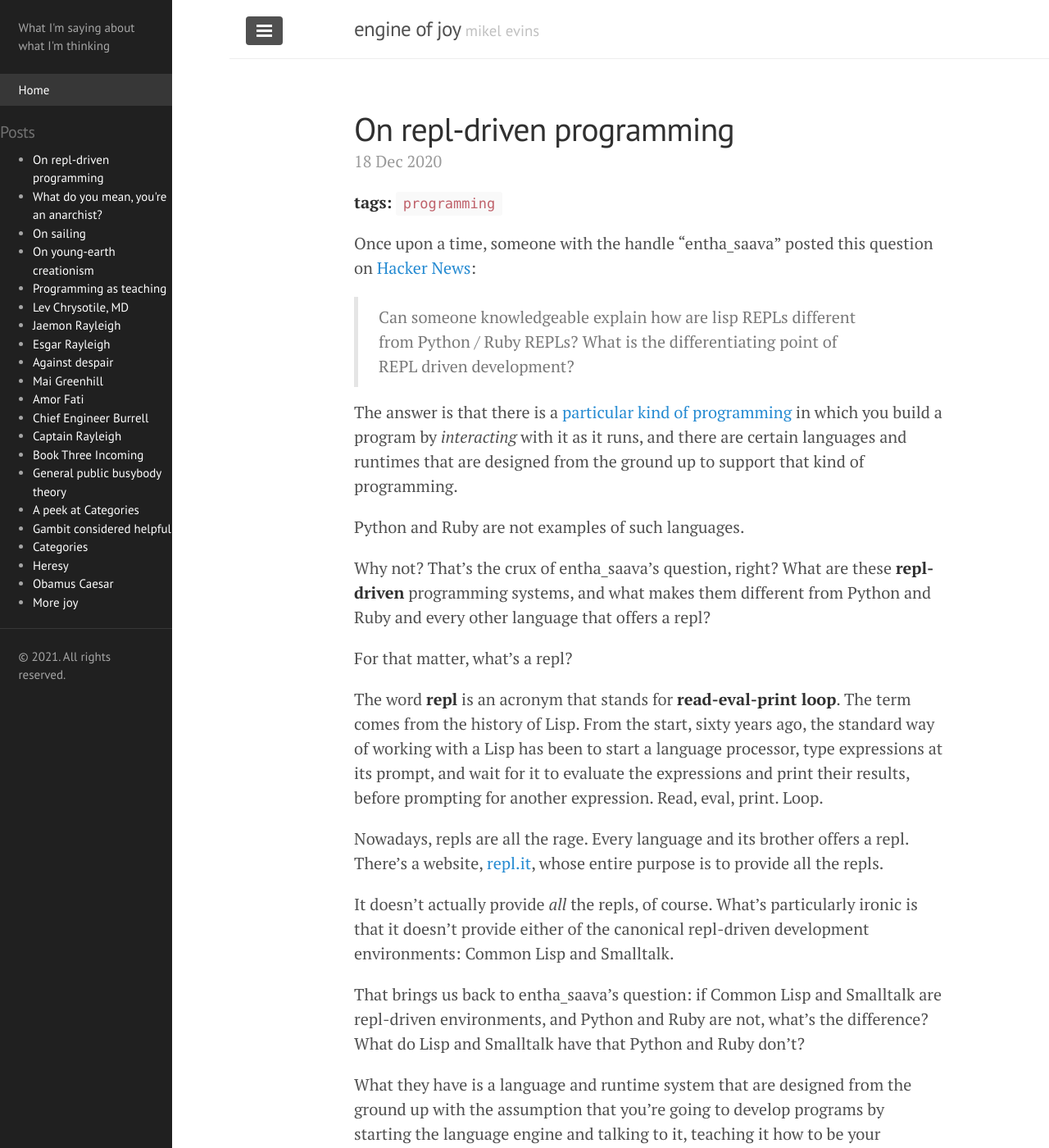
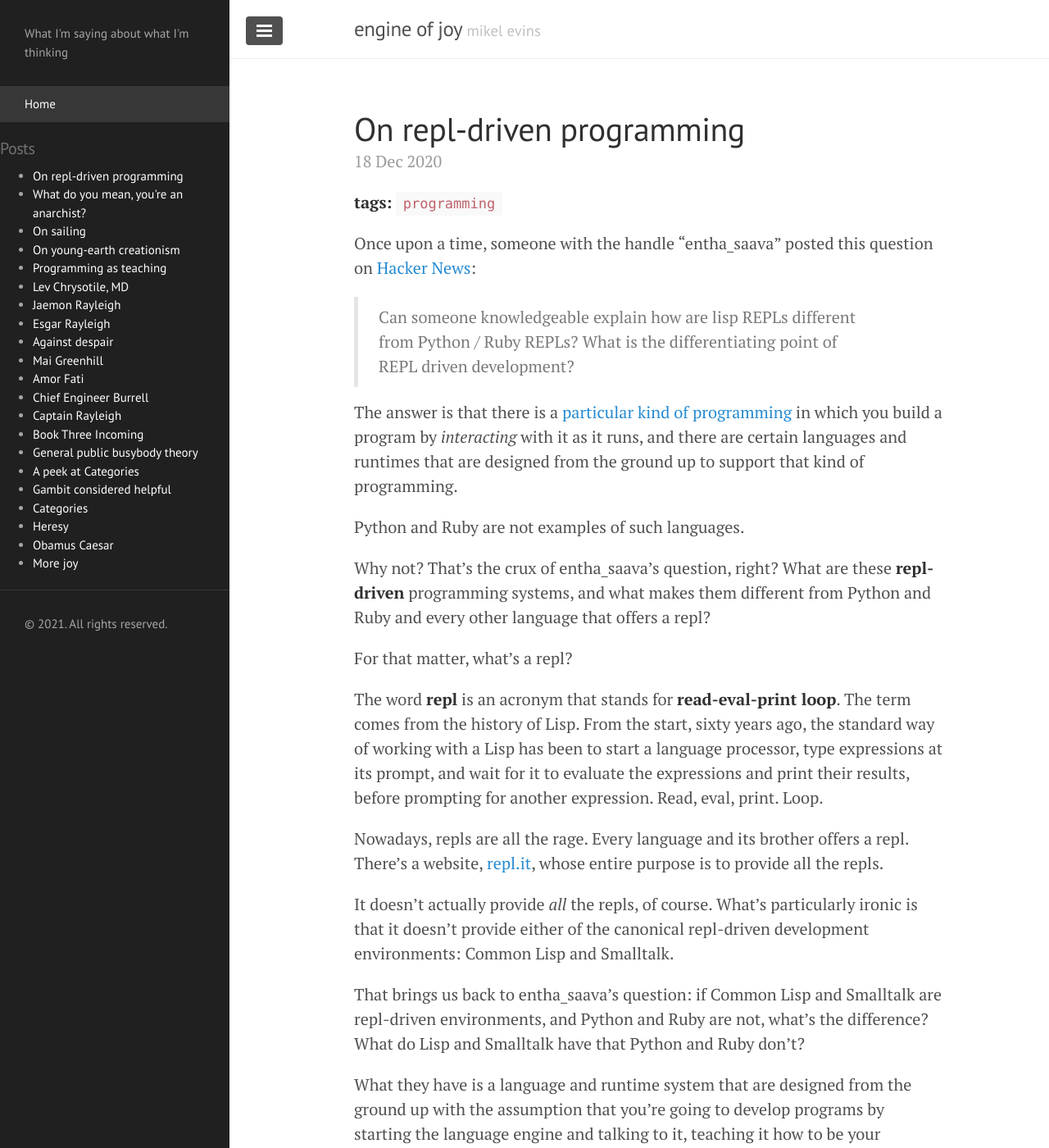
Before and after one commit to mikelevins/mikelevins.github.io, a Jekyll site: the page built from index.html, in a window 1280 px wide and 1400 px high. Shown: the whole window at 82% size. Built offline with Jekyll 4.4.1, drawn with Linux system fonts in a browser that asks for light colours; the list of posts is cut into pages by our own code.

Commit message:
fix withdrawn; didn't work

```diff
--- a/public/css/lanyon.css
+++ b/public/css/lanyon.css
@@ -1,5 +1,3 @@
-/* mle 2012-01-01 change rem to em to avoid flickring on ios browsers in landscape
-
 /*
  *  ___
  * /\_ \
@@ -50,7 +48,7 @@
   font-family: "PT Sans", Helvetica, Arial, sans-serif;
   font-weight: 400;
   color: #313131;
-  letter-spacing: -.025em;
+  letter-spacing: -.025rem;
 }
 
 
@@ -75,16 +73,16 @@
  */
 
 .container {
-  max-width: 28em;
+  max-width: 28rem;
 }
-@media (min-width: 38em) {
+@media (min-width: 38rem) {
   .container {
-    max-width: 32em;
+    max-width: 32rem;
   }
 }
-@media (min-width: 56em) {
+@media (min-width: 56rem) {
   .container {
-    max-width: 38em;
+    max-width: 38rem;
   }
 }
 
@@ -96,9 +94,9 @@
  */
 
 .masthead {
-  padding-top:    1em;
-  padding-bottom: 1em;
-  margin-bottom: 3em;
+  padding-top:    1rem;
+  padding-bottom: 1rem;
+  margin-bottom: 3rem;
   border-bottom: 1px solid #eee;
 }
 .masthead-title {
@@ -116,7 +114,7 @@
   letter-spacing: 0;
 }
 
-@media (max-width: 48em) {
+@media (max-width: 48rem) {
   .masthead-title {
     text-align: center;
   }
@@ -146,20 +144,20 @@
   position: fixed;
   top: 0;
   bottom: 0;
-  left: -14em;
-  width: 14em;
+  left: -14rem;
+  width: 14rem;
   visibility: hidden;
   overflow-y: auto;
   font-family: "PT Sans", Helvetica, Arial, sans-serif;
-  font-size: .875em; /* 15px */
+  font-size: .875rem; /* 15px */
   color: rgba(255,255,255,.6);
   background-color: #202020;
   -webkit-transition: all .3s ease-in-out;
           transition: all .3s ease-in-out;
 }
-@media (min-width: 30em) {
+@media (min-width: 30rem) {
   .sidebar {
-    font-size: .75em; /* 14px */
+    font-size: .75rem; /* 14px */
   }
 }
 
@@ -169,7 +167,7 @@
   color: #fff;
 }
 .sidebar-item {
-  padding: 1em;
+  padding: 1rem;
 }
 .sidebar-item p:last-child {
   margin-bottom: 0;
@@ -181,7 +179,7 @@
 }
 .sidebar-nav-item {
   display: block;
-  padding: .5em 1em;
+  padding: .5rem 1rem;
   border-top: 1px solid rgba(255,255,255,.1);
 }
 .sidebar-nav-item.active,
@@ -192,13 +190,13 @@
   border-color: transparent;
 }
 
-@media (min-width: 48em) {
+@media (min-width: 48rem) {
   .sidebar-item {
-    padding: 1.5em;
+    padding: 1.5rem;
   }
   .sidebar-nav-item {
-    padding-left:  1.5em;
-    padding-right: 1.5em;
+    padding-left:  1.5rem;
+    padding-right: 1.5rem;
   }
 }
 
@@ -210,11 +208,11 @@
 /* Style the `label` that we use to target the `.sidebar-checkbox` */
 .sidebar-toggle {
   position: absolute;
-  top:  1em;
-  left: 1em;
+  top:  1rem;
+  left: 1rem;
   display: block;
-  width: 2.2em;
-  padding: .5em .65em;
+  width: 2.2rem;
+  padding: .5rem .65rem;
   color: #505050;
   background-color: #fff;
   border-radius: 4px;
@@ -224,9 +222,9 @@
   display: block;
   content: "";
   width: 100%;
-  padding-bottom: .125em;
-  border-top: .375em double;
-  border-bottom: .125em solid;
+  padding-bottom: .125rem;
+  border-top: .375rem double;
+  border-bottom: .125rem solid;
 
   /* Make the border inside the box */
   -webkit-box-sizing: border-box;
@@ -240,15 +238,15 @@
   background-color: #505050;
 }
 
-@media (min-width: 30.1em) {
+@media (min-width: 30.1rem) {
   .sidebar-toggle {
     position: fixed;
-    width: 2.25em;
+    width: 2.25rem;
   }
   .sidebar-toggle:before {
-    padding-bottom: .15em;
-    border-top-width: .45em;
-    border-bottom-width: .15em;
+    padding-bottom: .15rem;
+    border-top-width: .45rem;
+    border-bottom-width: .15rem;
   }
 }
 
@@ -285,9 +283,9 @@
 #sidebar-checkbox:checked ~ .sidebar,
 #sidebar-checkbox:checked ~ .wrap,
 #sidebar-checkbox:checked ~ .sidebar-toggle {
-  -webkit-transform: translateX(14em);
-      -ms-transform: translateX(14em);
-          transform: translateX(14em);
+  -webkit-transform: translateX(14rem);
+      -ms-transform: translateX(14rem);
+          transform: translateX(14rem);
 }
 
 
@@ -317,15 +315,15 @@
 /* Meta data line below post title */
 .post-date {
   display: block;
-  margin-top: -.5em;
-  margin-bottom: 1em;
+  margin-top: -.5rem;
+  margin-bottom: 1rem;
   color: #9a9a9a;
 }
 
 /* Related posts */
 .related {
-  padding-top: 2em;
-  padding-bottom: 2em;
+  padding-top: 2rem;
+  padding-bottom: 2rem;
   border-top: 1px solid #eee;
 }
 .related-posts {
@@ -357,8 +355,8 @@
 
 .pagination {
   overflow: hidden; /* clearfix */
-  margin-left: -1em;
-  margin-right: -1em;
+  margin-left: -1rem;
+  margin-right: -1rem;
   font-family: "PT Sans", Helvetica, Arial, sans-serif;
   color: #ccc;
   text-align: center;
@@ -367,7 +365,7 @@
 /* Pagination items can be `span`s or `a`s */
 .pagination-item {
   display: block;
-  padding: 1em;
+  padding: 1rem;
   border: 1px solid #eee;
 }
 .pagination-item:first-child {
@@ -379,9 +377,9 @@
   background-color: #f5f5f5;
 }
 
-@media (min-width: 30em) {
+@media (min-width: 30rem) {
   .pagination {
-    margin: 3em 0;
+    margin: 3rem 0;
   }
   .pagination-item {
     float: left;
@@ -409,19 +407,19 @@
 
 .layout-reverse .sidebar {
   left: auto;
-  right: -14em;
+  right: -14rem;
 }
 .layout-reverse .sidebar-toggle {
   left: auto;
-  right: 1em;
+  right: 1rem;
 }
 
 .layout-reverse #sidebar-checkbox:checked ~ .sidebar,
 .layout-reverse #sidebar-checkbox:checked ~ .wrap,
 .layout-reverse #sidebar-checkbox:checked ~ .sidebar-toggle {
-  -webkit-transform: translateX(-14em);
-      -ms-transform: translateX(-14em);
-          transform: translateX(-14em);
+  -webkit-transform: translateX(-14rem);
+      -ms-transform: translateX(-14rem);
+          transform: translateX(-14rem);
 }
 
 
```
